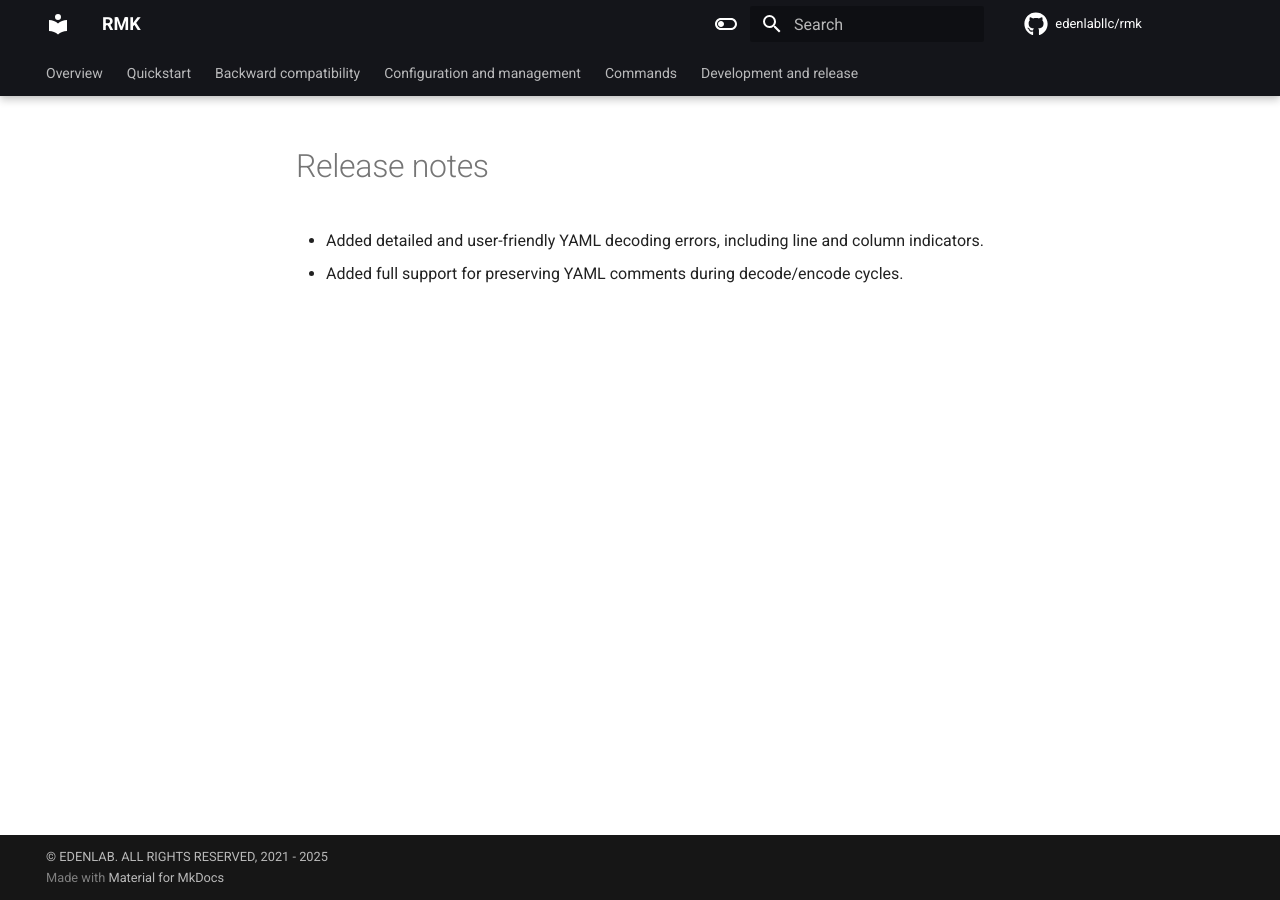
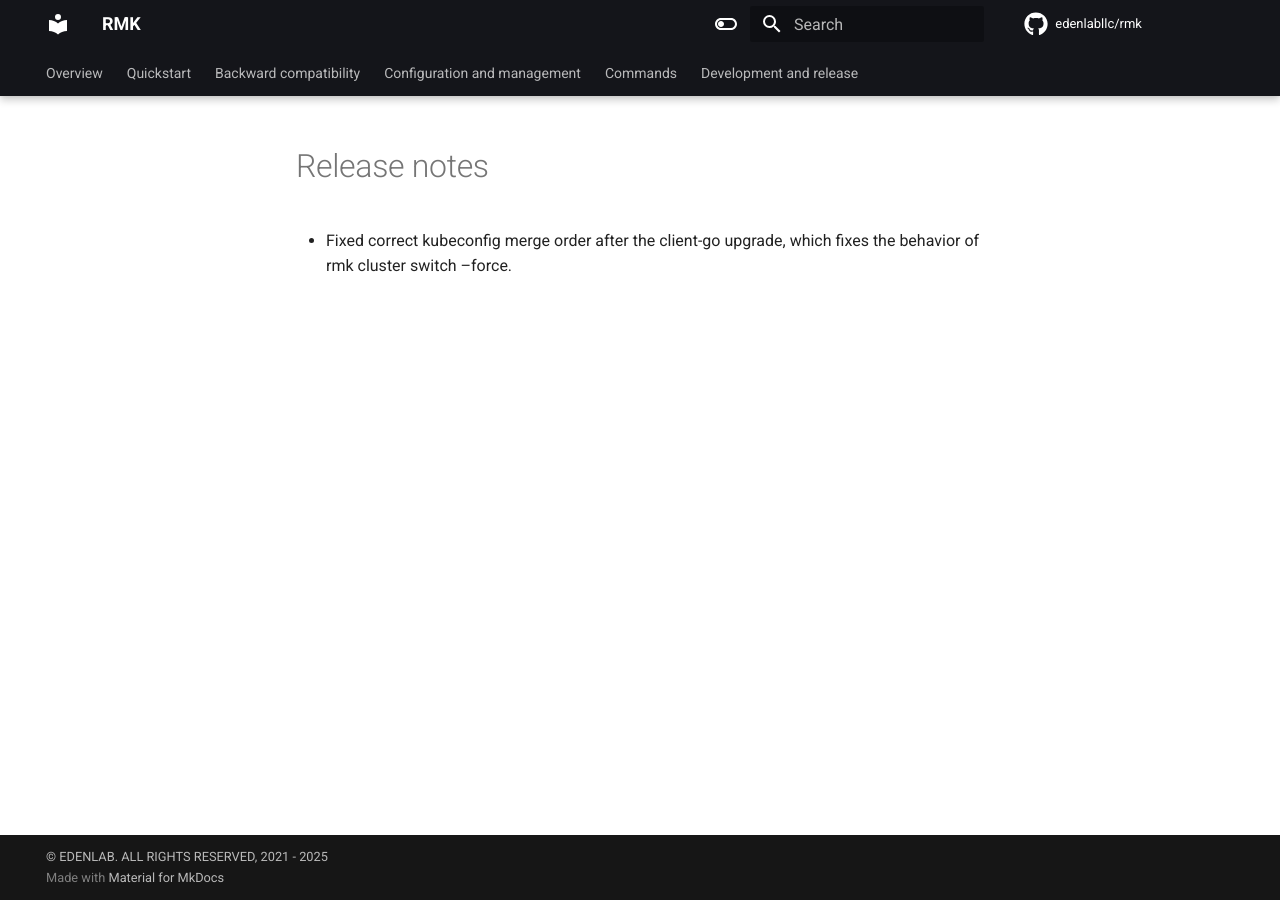
Before and after one commit to edenlabllc/rmk, an MkDocs documentation site: the page built from docs/release-notes.md, in a window 1280 px wide. Built offline with MkDocs 1.6.1 and Material for MkDocs 9.7.7, drawn with Linux system fonts in a browser that asks for light colours; comment, search, counter and statistics services are not loaded; the version menu is left out.

Commit message:
#116 - fix correct kubeconfig merge order after the client-go upgrade

```diff
--- a/docs/release-notes.md
+++ b/docs/release-notes.md
@@ -1,2 +1 @@
-- Added detailed and user-friendly YAML decoding errors, including line and column indicators.
-- Added full support for preserving YAML comments during decode/encode cycles.
+- Fixed correct kubeconfig merge order after the client-go upgrade, which fixes the behavior of rmk cluster switch --force.
```
Also changed, not shown: 1 other file.
